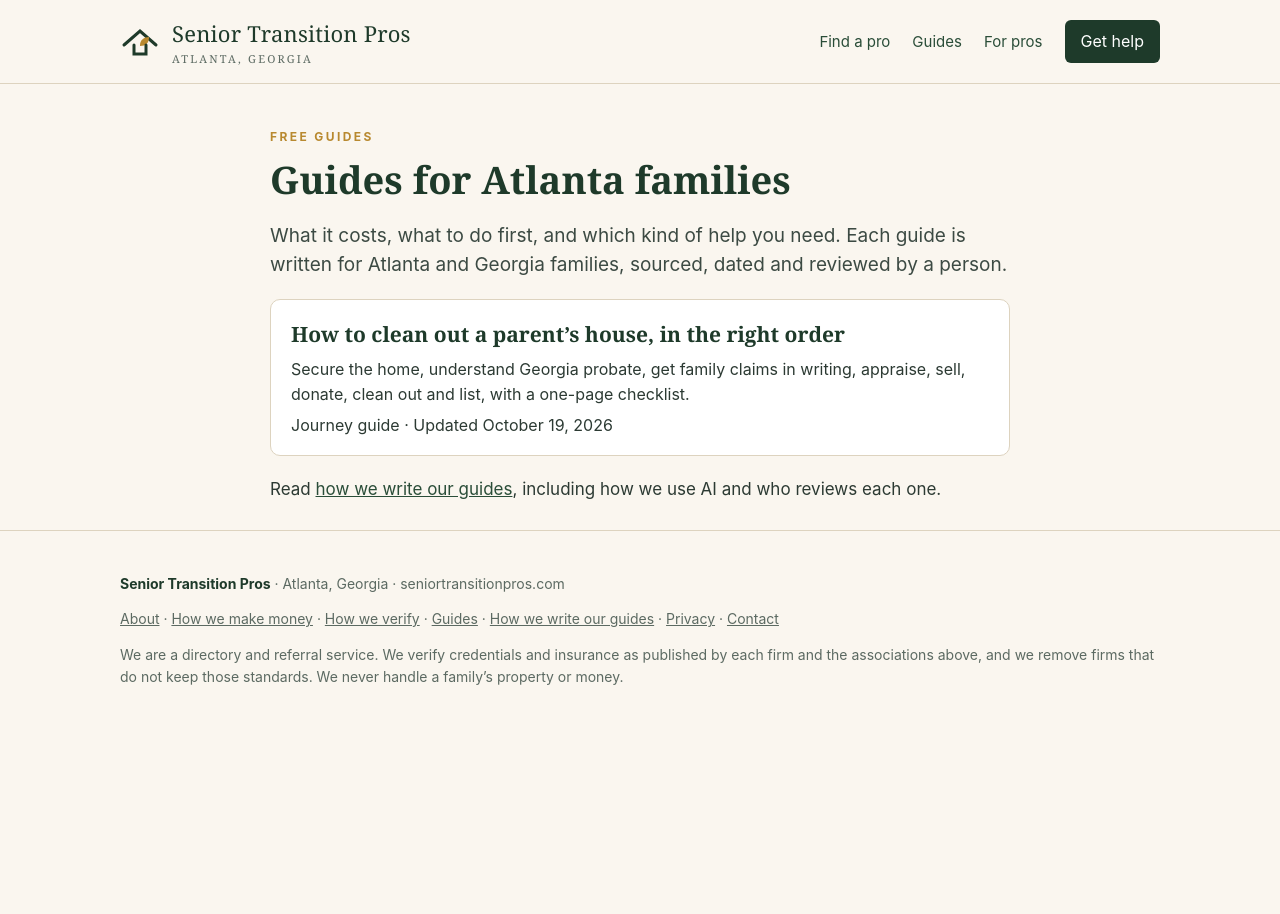
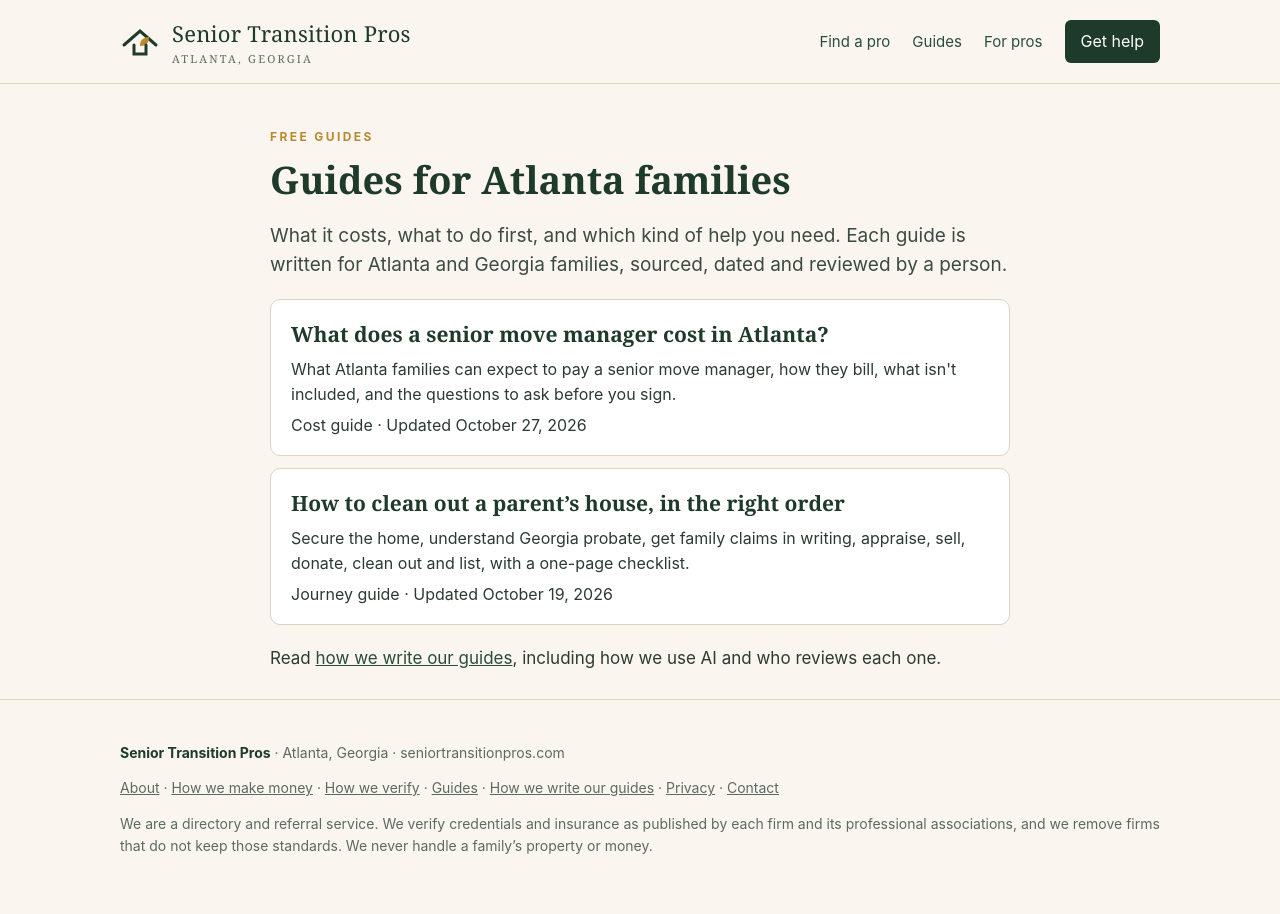
Before and after one commit to youragentzach/seniortransitionpros, a Jekyll site: the page built from guides/index.html, in a window 1280 px wide. Built offline with Jekyll 4.4.1, drawn with Linux system fonts in a browser that asks for light colours; part of the change alters nothing that is shown.

Commit message:
Add guide 1: What does a senior move manager cost in Atlanta?
Cost guide dated October 27, 2026, with an answer box, sourced rate
and total tables (AARP citing NASMM's survey, Care.com quoting NASMM,
Kiplinger, Next Avenue, A Place for Mom), billing models, exclusions,
cost drivers, ways to save and questions to ask. Also fixes the
checklist indent in shared styles and the footer wording on site pages,
which referred to "the associations above" where none appear.

Co-Authored-By: Claude Opus 5.5 <noreply@anthropic.com>
Claude-Session: https://claude.ai/code/session_01BmQA3YaDFBgwVDjwecZrSU

```diff
--- a/_layouts/base.html
+++ b/_layouts/base.html
@@ -26,7 +26,7 @@
   <div class="wrap">
     <p><b style="color:var(--evergreen)">Senior Transition Pros</b> &middot; Atlanta, Georgia &middot; seniortransitionpros.com</p>
     {% include footer-links.html %}
-    <p>We are a directory and referral service. We verify credentials and insurance as published by each firm and the associations above, and we remove firms that do not keep those standards. We never handle a family&rsquo;s property or money.</p>
+    <p>We are a directory and referral service. We verify credentials and insurance as published by each firm and its professional associations, and we remove firms that do not keep those standards. We never handle a family&rsquo;s property or money.</p>
   </div>
 </footer>
 </body>
--- /dev/null
+++ b/_posts/2026-10-27-senior-move-manager-cost-atlanta.md
@@ -0,0 +1,126 @@
+---
+title: "What does a senior move manager cost in Atlanta?"
+description: "What Atlanta families can expect to pay a senior move manager, how they bill, what isn't included, and the questions to ask before you sign."
+pillar: Cost
+answer: "Expect roughly $60 to $125 an hour for a senior move manager in metro Atlanta. A full move from a house to a senior living apartment often comes to about $2,500 to $5,000, and the movers are usually a separate bill."
+sources:
+  - title: "AARP: Moving as an Older Adult? A Move Manager Can Ease the Process"
+    url: "https://www.aarp.org/home-living/hiring-moving-managers/"
+    note: "March 12, 2025. $60 to $120 an hour from NASMM's member survey, higher in the Northeast and California; hourly and project billing"
+  - title: "Care.com: What are senior move managers and should I hire one?"
+    url: "https://www.care.com/c/senior-move-managers/"
+    note: "Updated November 25, 2025. Mary Kay Buysse of NASMM on large-city and smaller-market rates and time packages"
+  - title: "NASMM consumer brochure"
+    url: "https://www.nasmm.org/nl/NASMM_Consumer_Brochure_5_14.pdf"
+    note: "Services, hourly or package billing, written estimates and contracts, questions to ask"
+  - title: "NASMM: Guide to Rightsizing and Relocating"
+    url: "https://NASMM.org/NASMM/assets/File/public/education/Guide_To_Rightsizing_and_Relocating.pdf"
+    note: "Insurance, mover billing and questions to ask"
+  - title: "Next Avenue: How a Senior Move Manager Can Help Your Parents Relocate"
+    url: "https://nextavenue.org/senior-move-manager-can-help-parents-relocate/"
+    note: "Undated. Typical NASMM member move of $2,500 to $3,000 plus movers; one move of about 40 hours"
+  - title: "Kiplinger: A Move Manager Helps You Downsize in Retirement"
+    url: "https://kiplinger.com/article/retirement/t013-c000-s004-a-move-manager-helps-you-downsize-in-retirement.html"
+    note: "October 26, 2018. $2,500 to $5,000 for a house to a two-bedroom independent living apartment, not including movers"
+  - title: "A Place for Mom: Senior Move Managers: Role, Cost, and Why You Need Them"
+    url: "https://www.aplaceformom.com/caregiver-resources/articles/moving-managers"
+    note: "Updated May 7, 2024. $40 to $80 an hour and $1,500 to $5,000 in total"
+---
+
+If you're pricing help for a parent's move, you've probably noticed that most senior move managers don't list prices. Every move is different, and the hours depend on how much of the work your family wants to hand over. Here is what the numbers look like, where they come from, and how to get a quote you can trust.
+
+## What a senior move manager does
+
+A senior move manager plans and runs the whole move for an older adult, not just moving day. According to the National Association of Senior and Specialty Move Managers (NASMM), typical services include:
+
+- A move plan and timeline
+- Sorting and downsizing, room by room
+- A floor plan for the new home, so you know what will fit
+- Arranging the sale, donation or disposal of what doesn't move
+- Hiring, scheduling and overseeing the movers
+- Packing, unpacking and resettling the new home
+
+Not every firm offers every service, so ask which ones are included in your quote.
+
+## Hourly rates
+
+<div class="table-scroll" markdown="1">
+
+| Source | Hourly rate | Applies to |
+| --- | --- | --- |
+| AARP, citing NASMM's member survey (2025) | $60 to $120 | Nationally, with higher rates in the Northeast and California |
+| Mary Kay Buysse of NASMM, quoted by Care.com (2025) | $90 to $125 | Large cities |
+| Same source | $50 to $60 | Smaller markets |
+| A Place for Mom (2024) | $40 to $80 | National average, per the article |
+
+</div>
+
+**Our Atlanta estimate is about $60 to $125 an hour.** Atlanta is a large metro, but it isn't one of the higher-cost regions AARP names, so we use NASMM's national survey figure for the low end and its large-city figure for the high end. We haven't yet found an Atlanta move manager that posts its rates online. As Atlanta firms share their rates with us, we'll update this range.
+
+One question changes the math more than any other: **is the rate per person?** Ask whether the hourly rate covers one worker or the whole team, and how many people the estimate assumes.
+
+## What a whole move usually costs
+
+The total depends mostly on hours. Published estimates for a full move fall in a similar band:
+
+<div class="table-scroll" markdown="1">
+
+| What was measured | Total | Source |
+| --- | --- | --- |
+| A house to a two-bedroom independent living apartment | $2,500 to $5,000, not including movers | Kiplinger, quoting a New Jersey move manager (2018) |
+| A typical move by a NASMM member | $2,500 to $3,000, plus movers | Next Avenue |
+| A full move, depending on location and scope | $1,500 to $5,000 | A Place for Mom (2024) |
+
+</div>
+
+To put that in Atlanta terms: one full move described by Next Avenue took about 40 hours. At $60 to $125 an hour, 40 hours comes to **$2,400 to $5,000 before movers.** A small apartment-to-apartment move can take far fewer hours. A large house with decades of belongings can take many more.
+
+## How move managers bill
+
+- **By the hour.** This is the most common approach, according to AARP and Care.com.
+- **By the project.** One price for the whole job.
+- **Time packages.** A set number of hours for a set price. NASMM's Mary Kay Buysse gave Care.com the example of $1,000 for a block of hours. Packages help when you have a fixed budget.
+
+NASMM members are required to put their fees in a written estimate and to use a written contract. Read both before anyone starts work.
+
+## What usually isn't in the price
+
+- **Movers and the truck.** These are usually a separate bill.
+- **Estate sale commissions,** if an estate sale company sells what doesn't move.
+- **Junk hauling, cleaning, storage, appraisals and shipping.** Ask which outside vendors are included and which you'll pay directly.
+- **Supplies, travel time, minimums, deposits and cancellation fees.** Ask about each one before you sign.
+
+## What makes the price go up or down
+
+- **How much is in the house.** More belongings mean more sorting hours.
+- **How much your family does itself.** Every room you sort yourselves is time you don't pay for.
+- **How many decisions are still open.** Disagreements about keepsakes stretch the schedule.
+- **How much you hand over.** A Place for Mom notes that families who want help with every step pay more than families who want help only with downsizing or organizing.
+- **Distance.** For a long-distance move, AARP reports that some families hire one move manager at each end, which can cost less than one firm handling both.
+
+## Five ways to keep the cost down
+
+1. **Settle family keepsakes first.** Get family claims in writing before the move manager starts. Our [guide to cleaning out a parent's house](/guide-cleanout-parents-house-atlanta.html) walks through how.
+2. **Do the easy sorting yourselves.** Clear obvious trash and duplicates, but leave paperwork and anything that might have value for a closer look.
+3. **Buy a time package for the hardest parts.** For many families that means the plan, the floor plan and move day.
+4. **For a long-distance move, ask about a move manager at each end.**
+5. **Ask the senior living community** whether it works with move managers or offers any move-in help.
+
+## Questions to ask before you sign
+
+<ul class="checklist">
+  <li>Are you a member of NASMM, and how long have you done this work?</li>
+  <li>Are you insured for liability and workers' compensation?</li>
+  <li>Is your rate per person or for the team, and how many people does this estimate assume?</li>
+  <li>Will you give me a written estimate and a written contract?</li>
+  <li>Do you pack, or do the movers? How are the movers billed?</li>
+  <li>Which outside vendors do you use, and why those?</li>
+  <li>Is there a minimum, a deposit or a cancellation fee?</li>
+  <li>Can I speak with two or three recent clients?</li>
+</ul>
+
+You can also read [how we verify providers](/how-we-verify/), including what we check for move managers.
+
+## Is a move manager worth it?
+
+A move manager is usually worth considering when you're coordinating from out of state, when the house holds decades of belongings, when a senior living move-in date sets a hard deadline, or when the family can't agree on what to keep. For a small move with family nearby and time to spare, movers alone may be enough.
--- a/assets/css/site.css
+++ b/assets/css/site.css
@@ -39,7 +39,7 @@ footer{border-top:1px solid var(--line);padding:28px 0 44px;color:var(--muted);f
 .answer{background:#fff;border:1px solid var(--line);border-left:4px solid var(--evergreen);border-radius:8px;padding:16px 20px;margin:22px 0}
 .answer p{margin:6px 0}
 .answer .answer-label{font-size:12px;letter-spacing:2px;text-transform:uppercase;color:var(--gold);font-weight:700;margin:0 0 4px}
-.checklist{list-style:none;padding:0;margin:14px 0}
+.article .checklist{list-style:none;padding:0;margin:14px 0}
 .checklist li{border:1px solid var(--line);background:#fffdf8;border-radius:8px;padding:10px 14px;margin:8px 0;font-size:16px}
 .checklist li::before{content:"\2610  ";color:var(--gold);font-weight:700}
 .table-scroll{overflow-x:auto}
```
